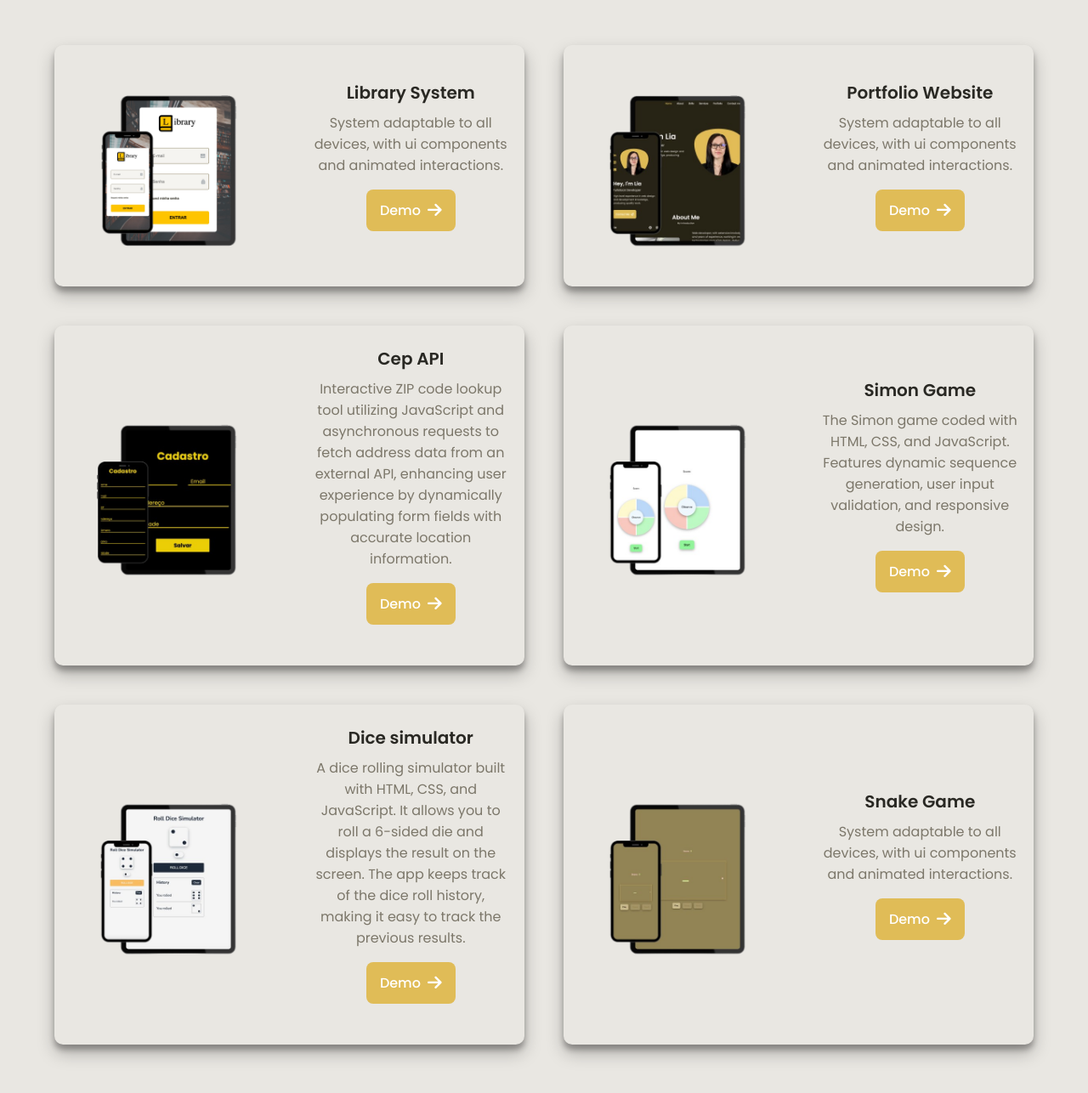
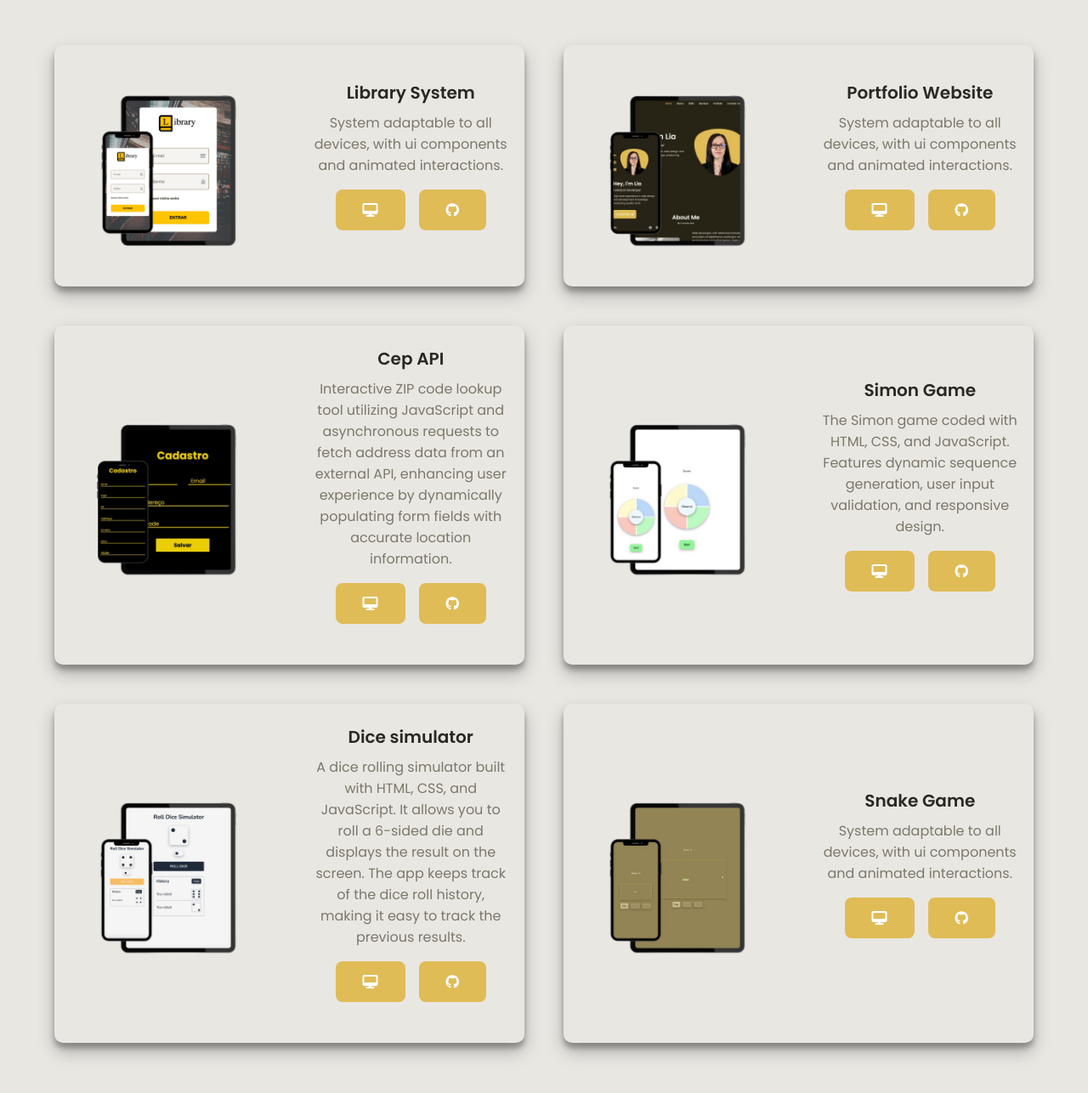
Before and after one commit to ruthinunes/ruthi-portfolio, a plain HTML site: page index.html in a window 1280 px wide. Shown: the part 154-1440 px from the top of the page at 85% size. Drawn offline with Linux system fonts and the light colour scheme.

Commit message:
Building portfolio card buttons

```diff
--- a/index.html
+++ b/index.html
@@ -63,15 +63,22 @@
                 System adaptable to all devices, with ui components and animated
                 interactions.
               </p>
+              <div class="portfolio__buttons">
                 <a
                   href="https://ruthinunes.github.io/library-sytem/index.html"
                   class="button button--flex button--small portfolio__button"
                   target="_blank"
-                >Demo <i class="fa-solid fa-arrow-right button__icon"></i>
+                  ><i class="fa-solid fa-desktop"></i>
+                  <a
+                  href="https://github.com/ruthinunes/library-sytem"
+                  class="button button--flex button--small portfolio__button"
+                  target="_blank"
+                  ><i class="fa-brands fa-github"></i>
                 </a>
               </div>
             </div>
-          <!-- ===== Portfolio Website ====== -->
+          </div>
+          <!-- ===== portfolio Website ====== -->
           <div class="portfolio__content grid">
             <img
               src="assets/portfolio2.png"
@@ -84,15 +91,22 @@
                 System adaptable to all devices, with ui components and animated
                 interactions.
               </p>
+              <div class="portfolio__buttons">
                 <a
                   href="https://ruthinunes.github.io/library-sytem/index.html"
                   class="button button--flex button--small portfolio__button"
                   target="_blank"
-                >Demo <i class="fa-solid fa-arrow-right button__icon"></i>
+                  ><i class="fa-solid fa-desktop"></i>
+                  <a
+                  href="https://github.com/ruthinunes/library-sytem"
+                  class="button button--flex button--small portfolio__button"
+                  target="_blank"
+                  ><i class="fa-brands fa-github"></i>
                 </a>
               </div>
             </div>
-          <!-- ===== Cep API ====== -->
+          </div>
+          <!-- ===== cep API ====== -->
           <div class="portfolio__content grid">
             <img
               src="assets/portfolio3.png"
@@ -108,15 +122,22 @@
                    user experience by dynamically populating form
                     fields with accurate location information.
               </p>
+              <div class="portfolio__buttons">
                 <a
                   href="https://ruthinunes.github.io/zipcode-API/"
                   class="button button--flex button--small portfolio__button"
                   target="_blank"
-                >Demo <i class="fa-solid fa-arrow-right button__icon"></i>
+                  ><i class="fa-solid fa-desktop"></i>
+                  <a
+                  href="https://github.com/ruthinunes/zipcode-API"
+                  class="button button--flex button--small portfolio__button"
+                  target="_blank"
+                  ><i class="fa-brands fa-github"></i>
                 </a>
               </div>
             </div>
-          <!-- ===== Simon Game ====== -->
+          </div>
+          <!-- ===== simon Game ====== -->
           <div class="portfolio__content grid">
             <img
               src="assets/portfolio4.png"
@@ -130,15 +151,22 @@
                  JavaScript. Features dynamic sequence generation,
                   user input validation, and responsive design.
               </p>
+              <div class="portfolio__buttons">
                 <a
                   href="https://ruthinunes.github.io/the-simon-game/"
                   class="button button--flex button--small portfolio__button"
                   target="_blank"
-                >Demo <i class="fa-solid fa-arrow-right button__icon"></i>
+                  ><i class="fa-solid fa-desktop"></i>
+                  <a
+                  href="https://github.com/ruthinunes/the-simon-game"
+                  class="button button--flex button--small portfolio__button"
+                  target="_blank"
+                  ><i class="fa-brands fa-github"></i>
                 </a>
               </div>
             </div>
-          <!-- ===== Dice simulator ====== -->
+          </div>
+          <!-- ===== dice simulator ====== -->
           <div class="portfolio__content grid">
             <img
               src="assets/portfolio5.png"
@@ -154,15 +182,22 @@
                 keeps track of the dice roll history, making it
                 easy to track the previous results.
               </p>
+              <div class="portfolio__buttons">
                 <a
                   href="https://ruthinunes.github.io/dice-simulator/"
                   class="button button--flex button--small portfolio__button"
                   target="_blank"
-                >Demo <i class="fa-solid fa-arrow-right button__icon"></i>
+                  ><i class="fa-solid fa-desktop"></i>
+                  <a
+                  href="https://github.com/ruthinunes/dice-simulator"
+                  class="button button--flex button--small portfolio__button"
+                  target="_blank"
+                  ><i class="fa-brands fa-github"></i>
                 </a>
               </div>
             </div>
-          <!-- ===== Snake Game ====== -->
+          </div>
+          <!-- ===== snake Game ====== -->
           <div class="portfolio__content grid">
             <img
               src="assets/portfolio6.png"
@@ -175,12 +210,20 @@
                 System adaptable to all devices, with ui components and animated
                 interactions.
               </p>
+              <div class="portfolio__buttons">
                 <a
                   href="https://ruthinunes.github.io/snakeGame/"
                   class="button button--flex button--small portfolio__button"
                   target="_blank"
-                >Demo <i class="fa-solid fa-arrow-right button__icon"></i>
+                  ><i class="fa-solid fa-desktop"></i>
+                  <a
+                  href="https://github.com/ruthinunes/snakeGame"
+                  class="button button--flex button--small portfolio__button"
+                  target="_blank"
+                  ><i class="fa-brands fa-github"></i>
                 </a>
+              </div>
+
             </div>
           </div>
         </div>
--- a/style.css
+++ b/style.css
@@ -152,7 +152,7 @@ img {
 }
 
 .button--small {
-  padding: 1.2rem 1.6rem;
+  padding: 1.6rem 3.2rem;
 }
 
 .button__icon {
@@ -313,6 +313,12 @@ nav {
 .portfolio__description {
   margin: 0 auto var(--mb-16) auto;
   max-width: 350px;
+}
+
+.portfolio__buttons {
+  display: flex;
+  justify-content: center;
+  gap: 1.6rem;
 }
 
 .portfolio__button:hover .button__icon {
```
Lines whose indentation alone changed are shown as unchanged.
